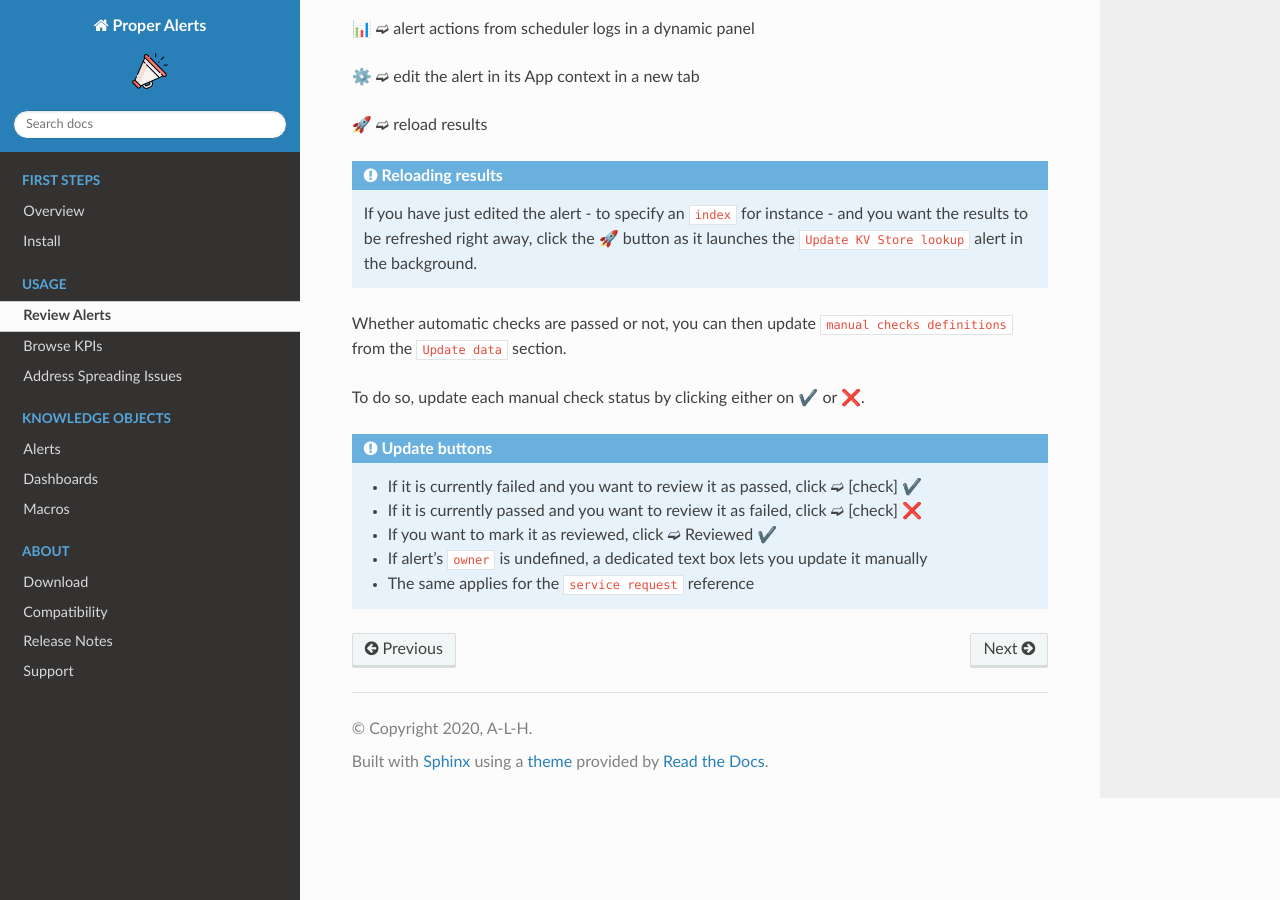
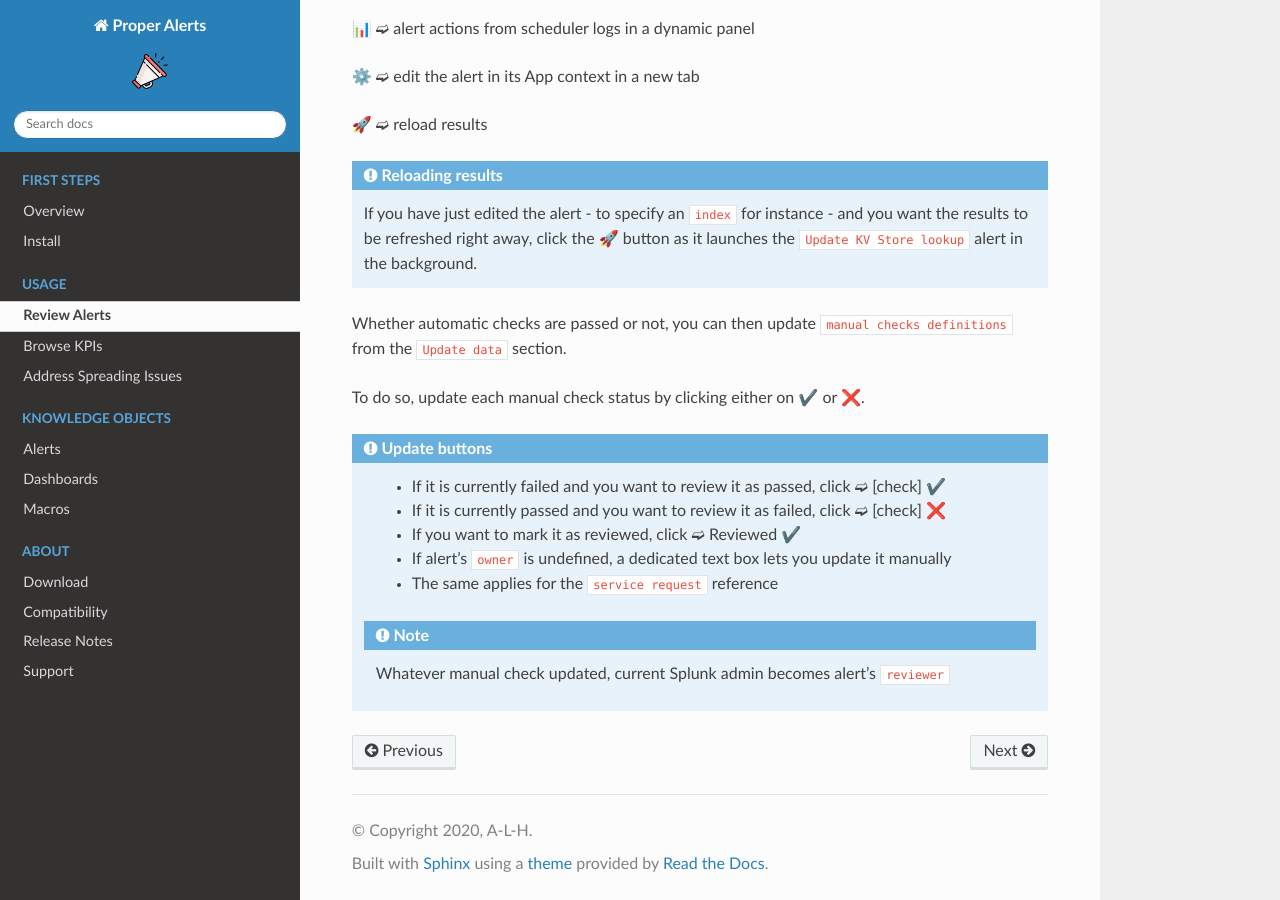
Before and after one commit to a-l-h/splunk-app-proper-alerts, a Sphinx documentation site: the page built from doc/review.rst, in a window 1280 px wide and 900 px high, scrolled down 1316 px. Built offline with Sphinx 7.4.7 and the Read the Docs theme 2.0.0, drawn with Linux system fonts in a browser that asks for light colours; cross-references to code outside the pages are shown as plain code.

Commit message:
Update review.rst

```diff
--- a/doc/review.rst
+++ b/doc/review.rst
@@ -65,3 +65,5 @@ To do so, update each manual check status by clicking either on ✔️ or ❌.
    - If you want to mark it as reviewed, click ➫ Reviewed ✔️
    - If alert's ``owner`` is undefined, a dedicated text box lets you update it manually
    - The same applies for the ``service request`` reference
+
+ .. note:: Whatever manual check updated, current Splunk admin becomes alert's ``reviewer``
```
